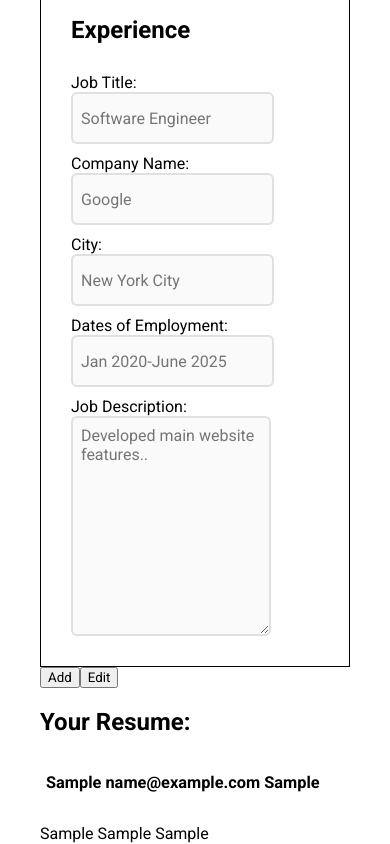
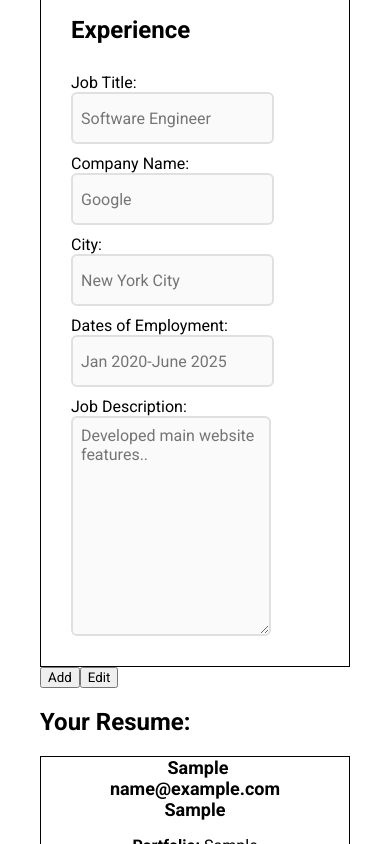
Before and after one commit to luisdaniel0/CV-application, a React (Vite) app in the folder cv-app/: page / in a window 390 px wide. Both pictures are taken after typing "Sample", "name@example.com", "Sample", "Sample", "Sample", "Sample" into the empty fields and a click on the button "Add". Shown: the part 1222-2066 px from the top of the page. Built offline with nearby package versions, Linux system fonts and the light colour scheme; a web font is replaced by a local one.

Commit message:
finished mobile design for smaller screens

```diff
--- a/cv-app/src/App.css
+++ b/cv-app/src/App.css
@@ -51,7 +51,7 @@ label {
 }
 
 img {
-  width: 8rem;
+  width: 6rem;
 }
 
 .renderedResume {
@@ -62,13 +62,40 @@ img {
 .generalInfo {
   display: flex;
   flex-direction: column;
+  border: 1px solid black;
+  justify-content: center;
+  align-items: center;
+  text-align: center;
 }
 
 .nameHeader {
   display: flex;
-  font-size: 14px;
+  font-size: 18px;
+  justify-content: center;
+  align-items: center;
+  flex-direction: column;
 }
 
 .name {
   padding-left: 6px;
 }
+
+.educationInfo {
+  border: 1px solid black;
+  display: flex;
+  flex-direction: column;
+  gap: 10px;
+  padding: 10px;
+}
+
+h3 {
+  text-align: center;
+}
+
+.experienceInfo {
+  border: 1px solid black;
+  display: flex;
+  flex-direction: column;
+  gap: 10px;
+  padding: 10px;
+}
--- a/cv-app/src/components/CVPreview.jsx
+++ b/cv-app/src/components/CVPreview.jsx
@@ -15,28 +15,72 @@ export default function CVPreview({
               <div className="avatar">
                 {file && <img src={file} alt="uploaded-photo" />}
               </div>
-              <h3 className="name">
-                {userData.fullName} {userData.email} {userData.location}
-              </h3>
+              <div className="name">
+                <b>{userData.fullName}</b>
+              </div>
+              <b>
+                <div>{userData.email}</div>
+                <div>{userData.location}</div>
+              </b>
             </div>
             <div className="contactInfo">
-              <p className="socials">
-                {userData.portfolio} {userData.linkedin} {userData.github}
+              <p>
+                <b>Portfolio: </b>
+                {userData.portfolio}
+              </p>
+              <p>
+                <b>LinkedIn: </b>
+                {userData.linkedin}
+              </p>
+              <p>
+                <b>Github: </b>
+                {userData.github}
               </p>
             </div>
           </div>
           <div className="educationInfo">
-            <p className="school">{userData.school}</p>
-            <p className="degree">{userData.degree}</p>
-            <p className="major">{userData.major}</p>
-            <p className="schoolDate">{userData.dateOfStudy}</p>
+            <h3>Education</h3>
+            <div className="school">
+              <b>University: </b>
+              <br></br>
+              {userData.school}
+            </div>
+            <div className="degree">
+              <b>Degree: </b>
+              <br></br>
+              {userData.degree}
+            </div>
+            <div className="major">
+              <b>Major: </b>
+              <br></br>
+              {userData.major}
+            </div>
+            <div className="schoolDate">
+              <b>Dates </b>
+              <br></br>
+              {userData.dateOfStudy}
+            </div>
           </div>
           <div className="experienceInfo">
-            <p className="jobTitle">{userData.jobTitle}</p>
-            <p className="companyName">{userData.companyName}</p>
-            <p className="city">{userData.city}</p>
-            <p className="employmentDate">{userData.employmentDates}</p>
-            <p className="jobDescription">{userData.jobDescription}</p>
+            <h3>Experience</h3>
+            <div className="jobTitle">
+              <b>{userData.jobTitle}</b>
+              <div className="companyName">
+                <b>{userData.companyName}</b>
+              </div>
+            </div>
+            <div className="city">
+              <b>City: </b>
+              {userData.city}
+            </div>
+            <div className="employmentDate">
+              <b>Dates: </b>
+              {userData.employmentDates}
+            </div>
+            <div className="jobDescription">
+              <b>Duties:</b>
+              <br></br> {userData.jobDescription}
+            </div>
           </div>
         </div>
       ) : (
```
